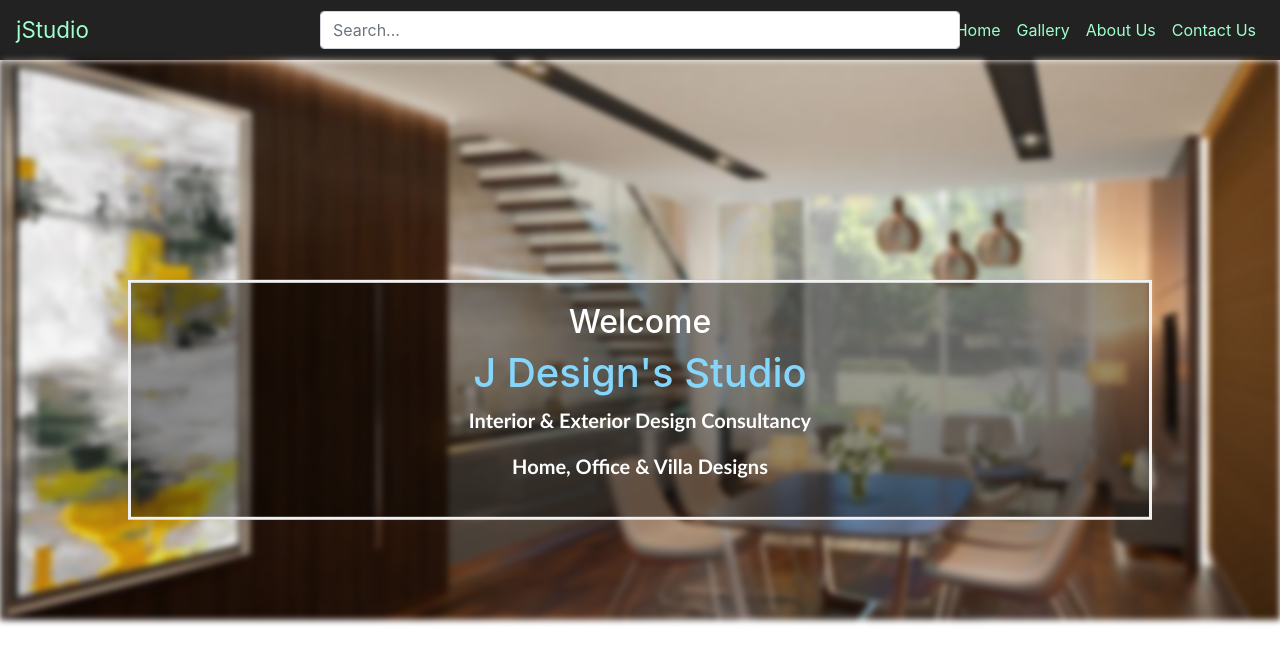
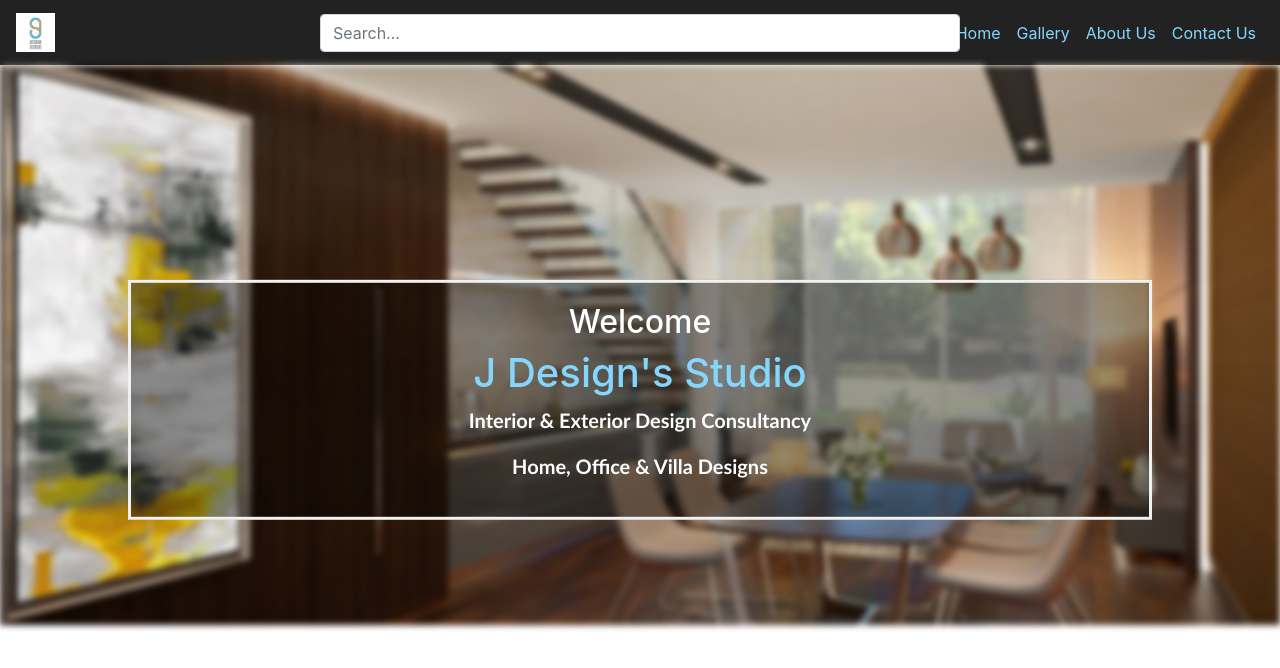
Before and after one commit to deshpandem10/jStudio-project, a React (Create React App) app in the folder code_files/: page / in a window 1280 px wide. Shown: the top 668 px of the page. Built offline with nearby package versions, Linux system fonts and the light colour scheme.

Commit message:
(1) jStudio logo scaled and added to navigation bar. (2)Contact Us page created.

```diff
--- a/code_files/src/App.css
+++ b/code_files/src/App.css
@@ -2,10 +2,6 @@
   text-align: center;
 }
 
-.App-logo {
-  height: 40vmin;
-  pointer-events: none;
-}
 
 @media (prefers-reduced-motion: no-preference) {
   .App-logo {
@@ -36,3 +32,8 @@
     transform: rotate(360deg);
   }
 }
+
+.jstudio-logo {
+  height: 1.75em;
+  pointer-events: none;
+}
--- a/code_files/src/App.js
+++ b/code_files/src/App.js
@@ -7,6 +7,7 @@ import Navigation from './Components/Navigation/Navigation';
 
 import { Home } from './Components/HomePage/HomePage';
 import { About } from './Components/AboutPage/About';
+import { Contact } from './Components/ContactPage/Contact';
 import { NoMatch } from './Components/NoMatch/NoMatch';
 
 class App extends Component {
@@ -18,6 +19,7 @@ class App extends Component {
           <Switch>
             <Route exact path="/" component={Home} />
             <Route path="/about" component={About} />
+            <Route path="/contact" component={Contact} />
             <Route component={NoMatch} />
           </Switch>
         </Router>
--- /dev/null
+++ b/code_files/src/Components/ContactPage/Contact.js
@@ -0,0 +1,10 @@
+import React from 'react';
+import styled from 'styled-components';
+
+import { Form, FormControl } from 'react-bootstrap';
+
+export const Contact = () => (
+    <div>
+        <h2>Contact Us page under construction...</h2>
+    </div>
+);
--- a/code_files/src/Components/HomePage/HomePage.js
+++ b/code_files/src/Components/HomePage/HomePage.js
@@ -2,7 +2,7 @@ import React, { Component } from 'react';
 import styled from 'styled-components';
 import './HomePage.css';
 
-import Background from '../../Images/home-background.jpg';
+import Background from "../../Images/home-background.jpg";
 
 let homeStyleBackground = {
     width: "100%",
--- a/code_files/src/Components/Navigation/Navigation.js
+++ b/code_files/src/Components/Navigation/Navigation.js
@@ -1,11 +1,12 @@
 import React from 'react';
 import { Nav, Navbar, Form, FormControl } from 'react-bootstrap';
 import styled from 'styled-components';
+import '../../App.css';
 
 const Styles = styled.div`
     .navbar { background-color: #222; }
     a, .navbar-nav, .navbar-light .nav-link {
-        color: #9FFFCB;
+        color: #84d6fd;
         &:hover { color: white; }
     }
     .navbar-brand {
@@ -23,7 +24,9 @@ const Styles = styled.div`
 const navigationBar = () => (
     <Styles>
         <Navbar expand="lg">
-            <Navbar.Brand href="/">jStudio</Navbar.Brand>
+            <Navbar.Brand href="/">
+                <img src={process.env.PUBLIC_URL + '/images/logo.jpg'} alt="jStudio-logo" className="jstudio-logo" />
+            </Navbar.Brand>
             <Navbar.Toggle aria-controls="basic-navbar-nav"/>
 
             <Navbar.Collapse id="basic-navbar-nav">
@@ -38,7 +41,7 @@ const navigationBar = () => (
                         <Nav.Link href="/about">About Us</Nav.Link>
                     </Nav.Item>
                     <Nav.Item>
-                        <Nav.Link href="#">Contact Us</Nav.Link>
+                        <Nav.Link href="/contact">Contact Us</Nav.Link>
                     </Nav.Item>
                 </Nav>
             </Navbar.Collapse>
```
Also changed, not shown: code_files/public/images/logo.jpg (added).
